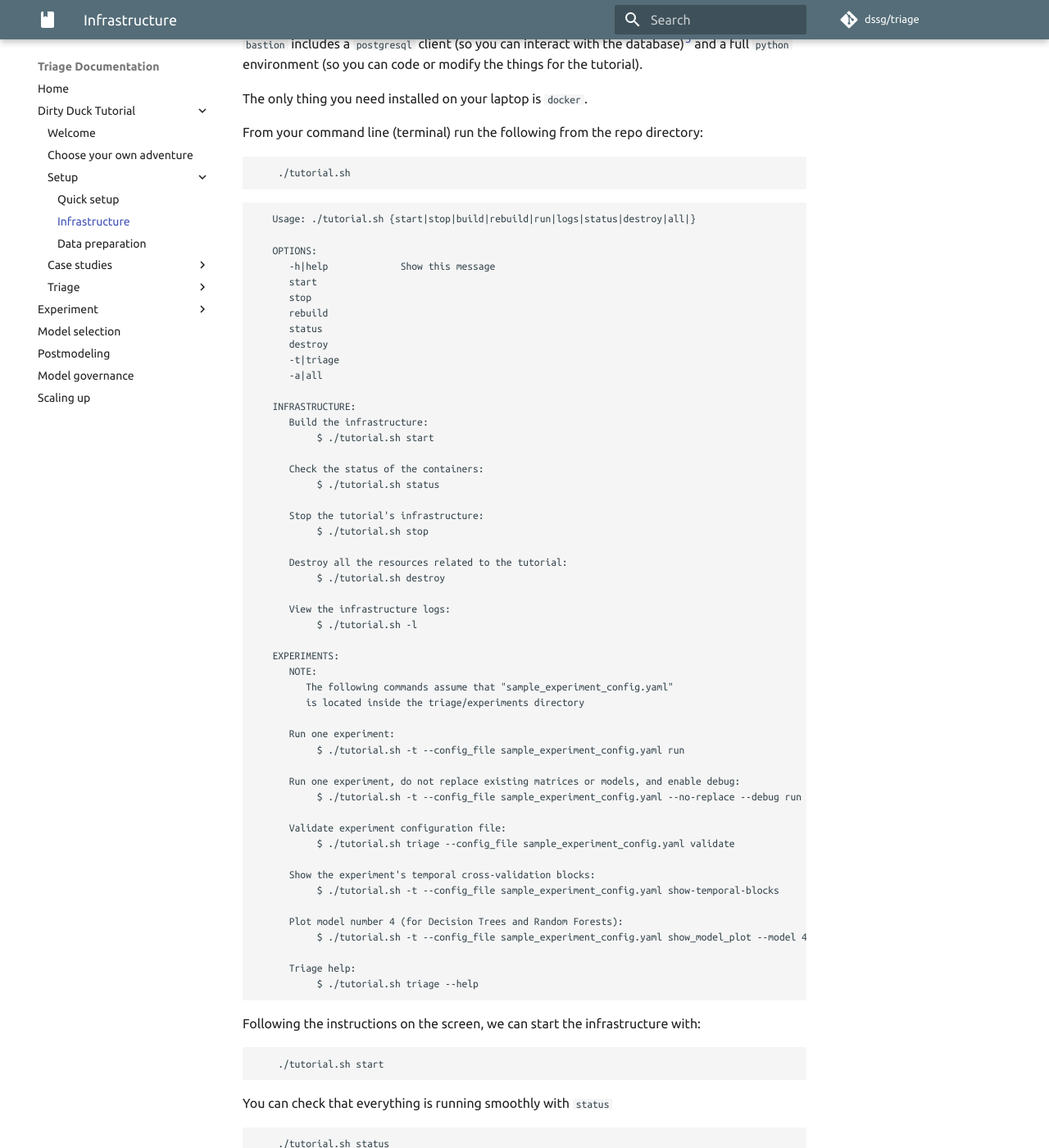
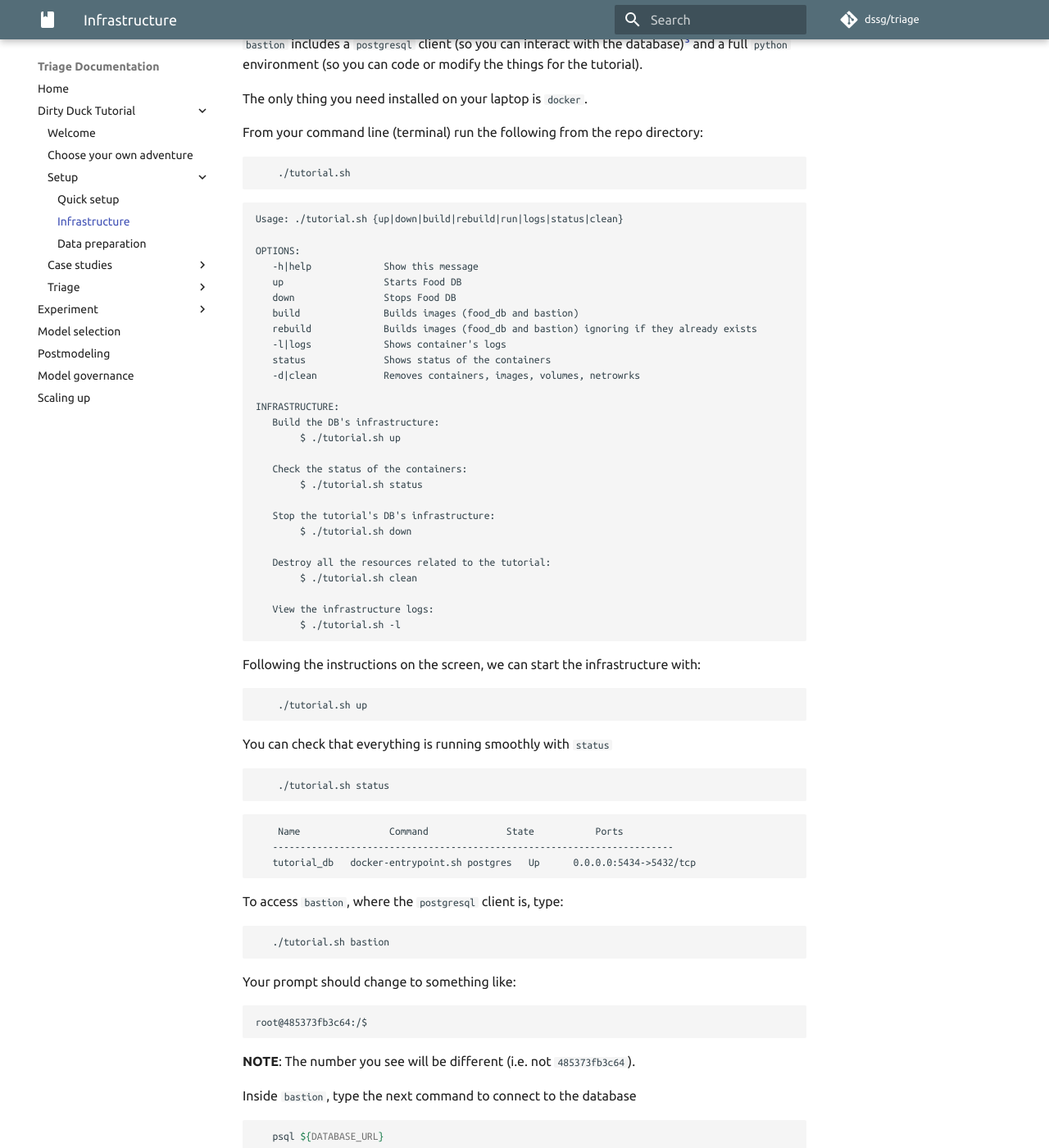
Before and after one commit to dssg/triage, an MkDocs documentation site: the page built from docs/sources/dirtyduck/docs/infrastructure.md, in a window 1280 px wide and 1400 px high, scrolled down 526 px. Shown: the whole window at 82% size. Built offline with MkDocs 1.6.1 and Material for MkDocs 9.7.7, drawn with Linux system fonts in a browser that asks for light colours; a script that is not in the unit is left out; comment, search, counter and statistics services are not loaded; some of the changed text lies outside the part shown.

Commit message:
Improved syntax in tutrial.sh. Migrating slowly to markdown (I really hate markdown)

````diff
--- a/docs/sources/dirtyduck/docs/infrastructure.md
+++ b/docs/sources/dirtyduck/docs/infrastructure.md
@@ -1,8 +1,13 @@
 # Infrastructure
 
-In every data science project you will need several tools to help analyze the data in an efficient<sup><a id="fnr.1" class="footref" href="#fn.1">1</a></sup> manner. Examples include a place to store the data (a database management system or **DBMS**); a way to put your model to work, i.e. a way that allows the model to ingest new data and make predictions (an **API**); and a way to examine the performance of trained models (monitor tools).
+In every data science project you will need several tools to help
+analyze the data in an efficient[^1] manner. Examples include a place
+to store the data (a database management system or **DBMS**); a way to
+put your model to work, i.e. a way that allows the model to ingest new
+data and make predictions (an **API**); and a way to examine the
+performance of trained models (monitor tools).
 
-This tutorial includes a script for managing the infrastructure<sup><a id="fnr.2" class="footref" href="#fn.2">2</a></sup> in a transparent way.
+This tutorial includes a script for managing the infrastructure[^2] in a transparent way.
 
 The infrastructure of this tutorial has *four* pieces:
 
@@ -10,7 +15,9 @@ The infrastructure of this tutorial has *four* pieces:
 -   a container that executes `triage` experiments (we will use this when trying to scale up),
 -   a container for interacting with the data called `bastion`.
 
-`bastion` includes a `postgresql` client (so you can interact with the database)<sup><a id="fnr.3" class="footref" href="#fn.3">3</a></sup> and a full `python` environment (so you can code or modify the things for the tutorial).
+`bastion` includes a `postgresql` client (so you can interact with the
+database)[^3] and a full `python` environment (so you can code or
+modify the things for the tutorial).
 
 The only thing you need installed on your laptop is `docker`.
 
@@ -21,63 +28,40 @@ From your command line (terminal) run the following from the repo directory:
 ```
 
 ```org
-   Usage: ./tutorial.sh {start|stop|build|rebuild|run|logs|status|destroy|all|}
+Usage: ./tutorial.sh {up|down|build|rebuild|run|logs|status|clean}
 
-   OPTIONS:
-      -h|help             Show this message
-      start
-      stop
-      rebuild
-      status
-      destroy
-      -t|triage
-      -a|all
+OPTIONS:
+   -h|help             Show this message
+   up                  Starts Food DB
+   down                Stops Food DB
+   build               Builds images (food_db and bastion)
+   rebuild             Builds images (food_db and bastion) ignoring if they already exists
+   -l|logs             Shows container's logs
+   status              Shows status of the containers
+   -d|clean            Removes containers, images, volumes, netrowrks
 
-   INFRASTRUCTURE:
-      Build the infrastructure:
-           $ ./tutorial.sh start
+INFRASTRUCTURE:
+   Build the DB's infrastructure:
+        $ ./tutorial.sh up
 
-      Check the status of the containers:
-           $ ./tutorial.sh status
+   Check the status of the containers:
+        $ ./tutorial.sh status
 
-      Stop the tutorial's infrastructure:
-           $ ./tutorial.sh stop
+   Stop the tutorial's DB's infrastructure:
+        $ ./tutorial.sh down
 
-      Destroy all the resources related to the tutorial:
-           $ ./tutorial.sh destroy
+   Destroy all the resources related to the tutorial:
+        $ ./tutorial.sh clean
 
-      View the infrastructure logs:
-           $ ./tutorial.sh -l
-
-   EXPERIMENTS:
-      NOTE:
-         The following commands assume that "sample_experiment_config.yaml"
-         is located inside the triage/experiments directory
-
-      Run one experiment:
-           $ ./tutorial.sh -t --config_file sample_experiment_config.yaml run
-
-      Run one experiment, do not replace existing matrices or models, and enable debug:
-           $ ./tutorial.sh -t --config_file sample_experiment_config.yaml --no-replace --debug run
-
-      Validate experiment configuration file:
-           $ ./tutorial.sh triage --config_file sample_experiment_config.yaml validate
-
-      Show the experiment's temporal cross-validation blocks:
-           $ ./tutorial.sh -t --config_file sample_experiment_config.yaml show-temporal-blocks
-
-      Plot model number 4 (for Decision Trees and Random Forests):
-           $ ./tutorial.sh -t --config_file sample_experiment_config.yaml show_model_plot --model 4
-
-      Triage help:
-           $ ./tutorial.sh triage --help
+   View the infrastructure logs:
+        $ ./tutorial.sh -l
 
 ```
 
 Following the instructions on the screen, we can start the infrastructure with:
 
 ```sh
-    ./tutorial.sh start
+    ./tutorial.sh up
 ```
 
 You can check that everything is running smoothly with `status`
@@ -112,53 +96,62 @@ Inside `bastion`, type the next command to connect to the database
 
 The prompt will change again to (or something *very* similar):
 
-    psql (9.6.7, server 10.2 (Debian 10.2-1.pgdg90+1))
-    WARNING: psql major version 9.6, server major version 10.
-          Some psql features might not work.
+    psql (10.7 (Debian 10.7-1.pgdg90+1))
     Type "help" for help.
 
     food=#
 
-The previous command is using `psql`, a powerful command line client for the Postgresql database. If you want to use this client fully, check [psql's documentation](https://www.postgresql.org/docs/10/static/app-psql.html).
+The previous command is using `psql`, a powerful command line client
+for the Postgresql database. If you want to use this client fully,
+check [psql's
+documentation](https://www.postgresql.org/docs/10/static/app-psql.html).
 
-The database is running and it's named `food`. It should contain a single table named `inspections` in the `schema` `raw`. Let's check the structure of the `inspections` table. Type the following command:
+The database is running and it's named `food`. It should contain a
+single table named `inspections` in the `schema` `raw`. Let's check
+the structure of the `inspections` table. Type the following command:
 
 ```sql
     \d raw.inspections
 ```
 
-| Table "raw.inspections" |                   |           |          |         |
-|----------------------- |----------------- |--------- |-------- |------- |
-| Column                  | Type              | Collation | Nullable | Default |
-| inspection              | character varying |           | not null |         |
-| dba<sub>name</sub>      | character varying |           |          |         |
-| aka<sub>name</sub>      | character varying |           |          |         |
-| license<sub>num</sub>   | numeric           |           |          |         |
-| facility<sub>type</sub> | character varying |           |          |         |
-| risk                    | character varying |           |          |         |
-| address                 | character varying |           |          |         |
-| city                    | character varying |           |          |         |
-| state                   | character varying |           |          |         |
-| zip                     | character varying |           |          |         |
-| date                    | date              |           |          |         |
-| type                    | character varying |           |          |         |
-| results                 | character varying |           |          |         |
-| violations              | character varying |           |          |         |
-| latitude                | numeric           |           |          |         |
-| longitude               | numeric           |           |          |         |
-| location                | character varying |           |          |         |
+|      Column      |       Type        | Collation | Nullable | Default|
+|------------------|-------------------|-----------|----------|---------|
+| inspection       | character varying |           | not null |         |
+| dba\_name         | character varying |           |          ||
+| aka\_name         | character varying |           |          ||
+| license\_num      | numeric           |           |          ||
+| facility\_type    | character varying |           |          ||
+| risk             | character varying |           |          ||
+| address          | character varying |           |          ||
+| city             | character varying |           |          ||
+| state            | character varying |           |          ||
+| zip              | character varying |           |          ||
+| date             | date              |           |          ||
+| type             | character varying |           |          ||
+| results          | character varying |           |          ||
+| violations       | character varying |           |          ||
+| latitude         | numeric           |           |          ||
+| longitude        | numeric           |           |          ||
+| location         | character varying |           |          ||
+| historical\_wards | character varying |           |          ||
+| zip\_codes        | character varying |           |          ||
+| community\_areas  | character varying |           |          ||
+| census\_tracts    | character varying |           |          ||
+| wards            | character varying |           |          | |
+
+!!! info
+    Column `historical_wards` contains the wards code from 2003 - 2015
 
 That's it. We will work from this table of raw data.
 
-You can disconnect from the database typing `\q`. But don't leave the database yet! We still need to do a lot of things <sup><a id="fnr.4" class="footref" href="#fn.4">4</a></sup>
+You can disconnect from the database typing `\q`. But don't leave the database yet! We still need to do a lot of things[^4]
 
 
-## Footnotes
 
-<sup><a id="fn.1" class="footnum" href="#fnr.1">1</a></sup> Reproducible, scalable, flexible, etc.
+[^1]: Reproducible, scalable, flexible, etc.
 
-<sup><a id="fn.2" class="footnum" href="#fnr.2">2</a></sup> And other things through this tutorial, like the execution of the model training, etc.
+[^2]: And other things through this tutorial, like the execution of the model training, etc.
 
-<sup><a id="fn.3" class="footnum" href="#fnr.3">3</a></sup> If you have a postgresql client installed, you can use `psql -h 0.0.0.0 -p 5434 -d food -U food_user` rather than the `bastion` container.
+[^3]: If you have a postgresql client installed, you can use `psql -h 0.0.0.0 -p 5434 -d food -U food_user` rather than the `bastion` container.
 
-<sup><a id="fn.4" class="footnum" href="#fnr.4">4</a></sup> Welcome to the not-so-sexy part of the (supposedly) *sexiest job* of the XXI century.
+[^4]: Welcome to the not-so-sexy part of the (supposedly) *sexiest job* of the XXI century.
````
Also changed, not shown: other parts of docs/sources/dirtyduck/docs/infrastructure.md (+1 -1 lines), docs/sources/dirtyduck/docs/index.md (+1 -1 lines), 1 other file.
